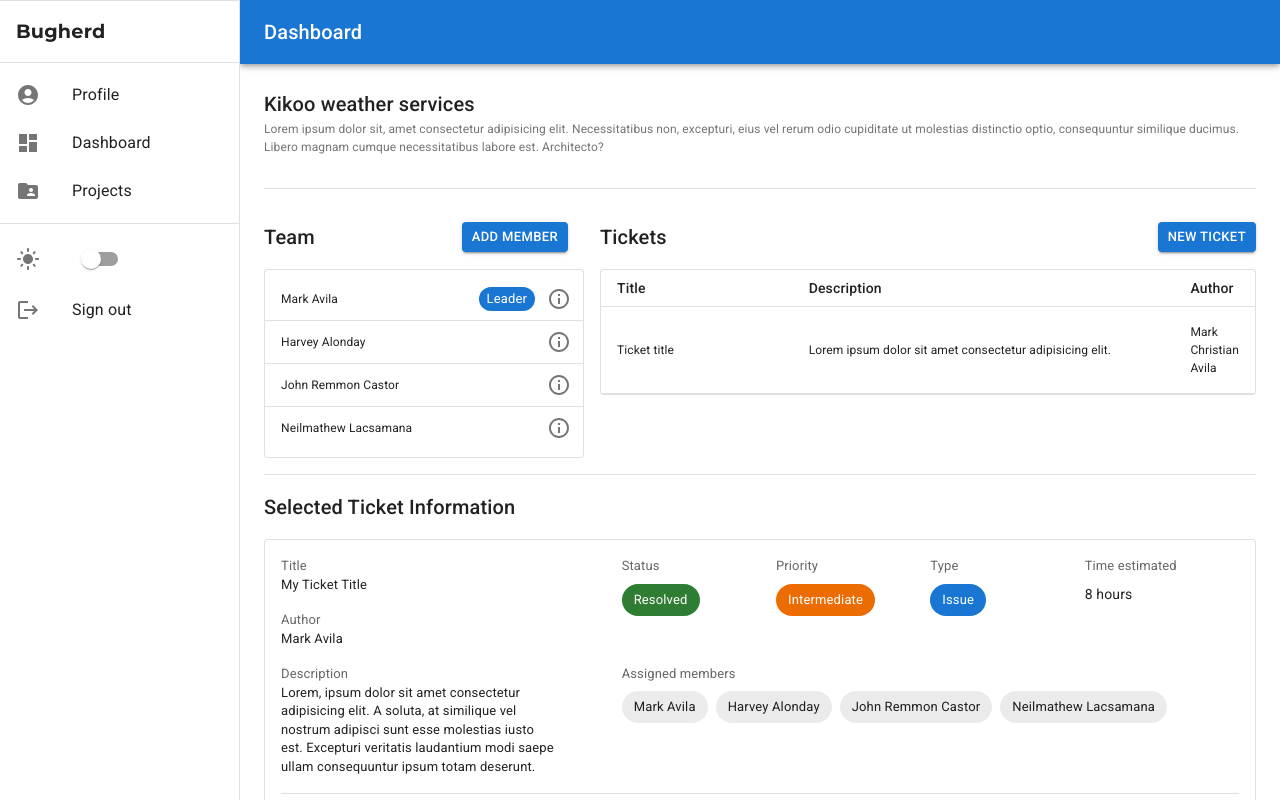
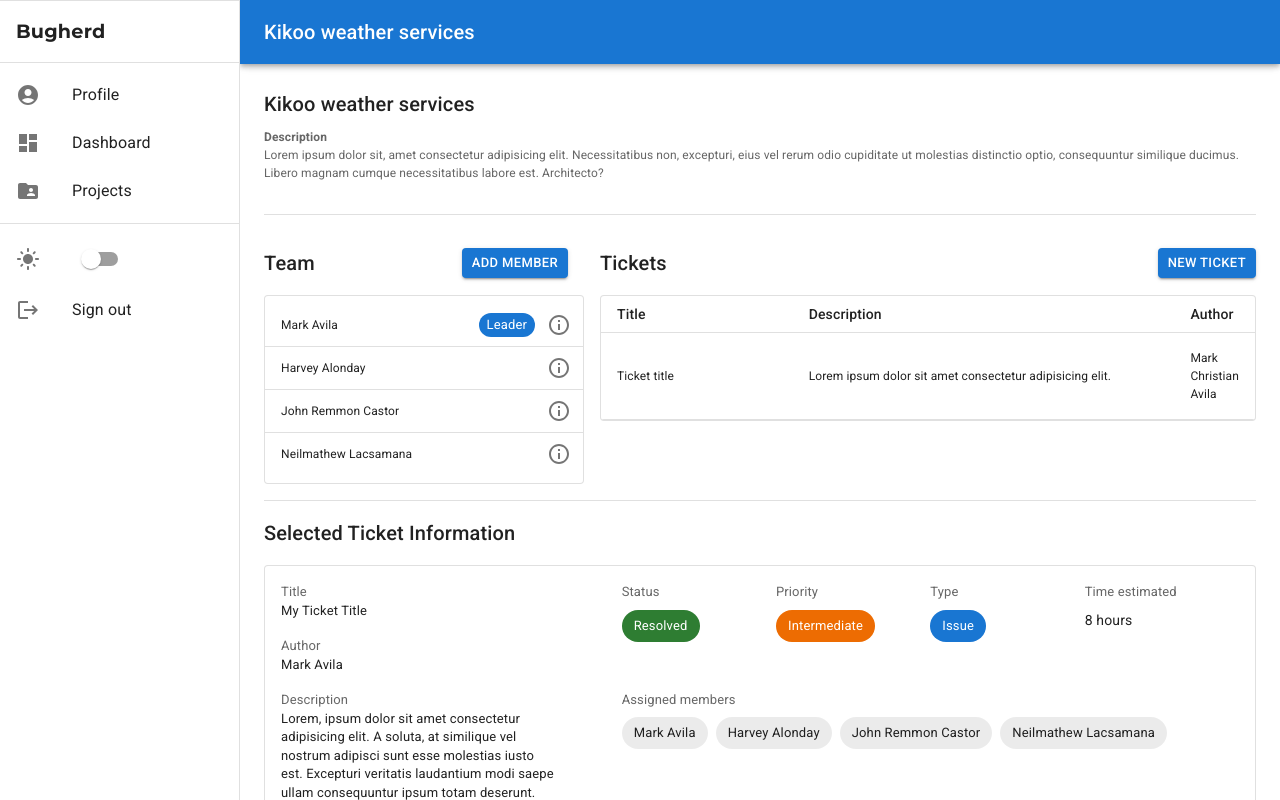
Before and after one commit to Mark-Avila/bugherd_frontend, a React (Vite) app: page /projects in a window 1280 px wide. Shown: the top 800 px of the page. Built offline with nearby package versions, Linux system fonts and the light colour scheme.

Commit message:
refactor: updated appbar title to be modifiable for each route. Also added a quick description label in the project page

```diff
--- a/src/App.tsx
+++ b/src/App.tsx
@@ -49,7 +49,7 @@ function App() {
           <Route
             path="/dashboard"
             element={
-              <DrawerLayout>
+              <DrawerLayout title="Dashboard">
                 <Dashboard />
               </DrawerLayout>
             }
@@ -57,7 +57,7 @@ function App() {
           <Route
             path="/projects"
             element={
-              <DrawerLayout>
+              <DrawerLayout title="Kikoo weather services">
                 <Projects />
               </DrawerLayout>
             }
--- a/src/components/stateless/ProjectHeader.tsx
+++ b/src/components/stateless/ProjectHeader.tsx
@@ -1,11 +1,13 @@
 import { Box, Typography } from "@mui/material";
-import { grey } from "@mui/material/colors";
 
 function ProjectHeader() {
   return (
     <Box sx={{ width: "100%" }}>
       <Typography variant="h6">Kikoo weather services</Typography>
-      <Typography fontSize={12} color={grey[600]}>
+      <Typography fontSize={12} mt={1} color="text.secondary" fontWeight="bold">
+        Description
+      </Typography>
+      <Typography fontSize={12} color="text.secondary">
         Lorem ipsum dolor sit, amet consectetur adipisicing elit. Necessitatibus
         non, excepturi, eius vel rerum odio cupiditate ut molestias distinctio
         optio, consequuntur similique ducimus. Libero magnam cumque
--- a/src/screens/DrawerLayout.tsx
+++ b/src/screens/DrawerLayout.tsx
@@ -13,10 +13,11 @@ import { ReactNode, useState } from "react";
 const DRAWER_WIDTH = 240;
 
 interface Props {
+  title: string;
   children: ReactNode;
 }
 
-function DrawerLayout({ children }: Props) {
+function DrawerLayout({ title, children }: Props) {
   const handleDrawerToggle = () => setMobileOpen((prev) => !prev);
   const [mobileOpen, setMobileOpen] = useState(false);
 
@@ -41,7 +42,7 @@ function DrawerLayout({ children }: Props) {
             <Menu />
           </IconButton>
           <Typography variant="h6" noWrap component="div">
-            Dashboard
+            {title}
           </Typography>
         </Toolbar>
       </AppBar>
```
